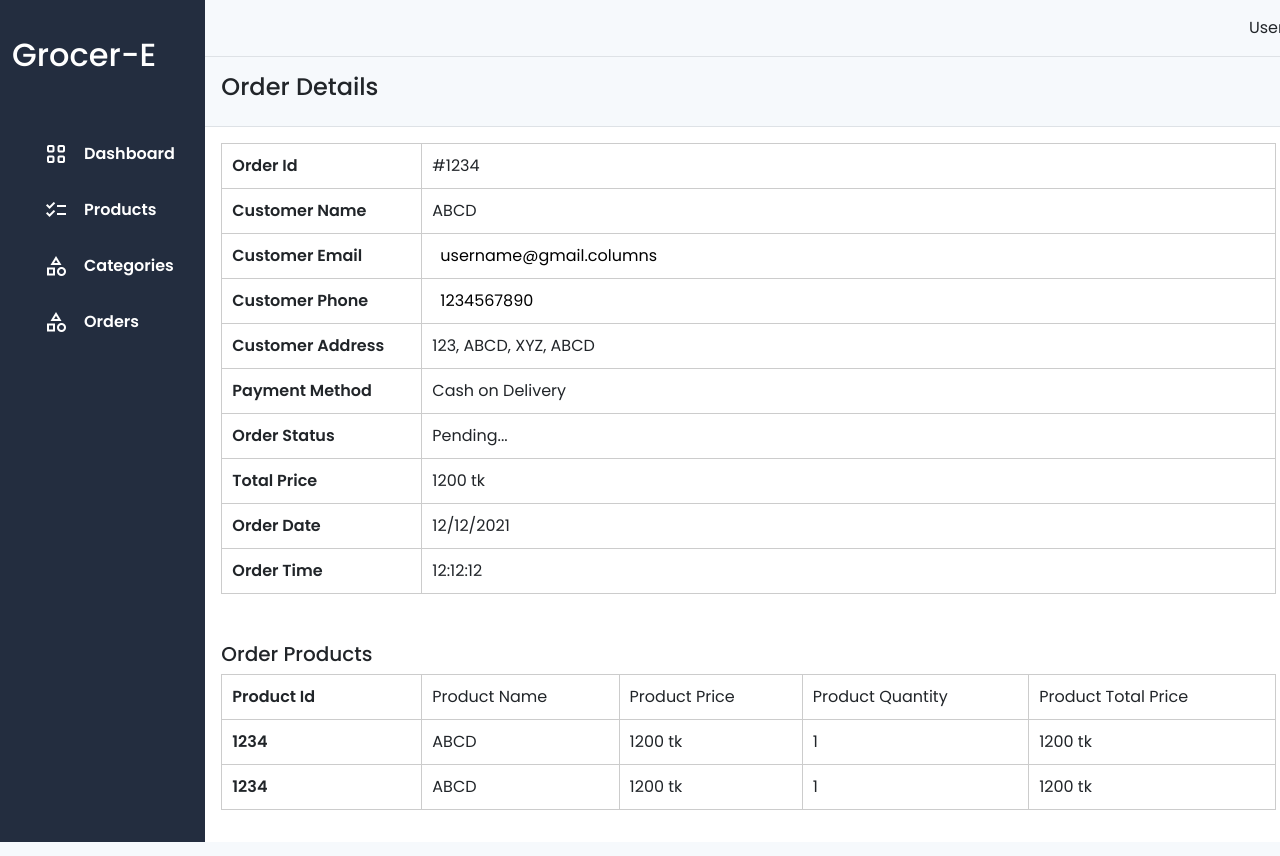
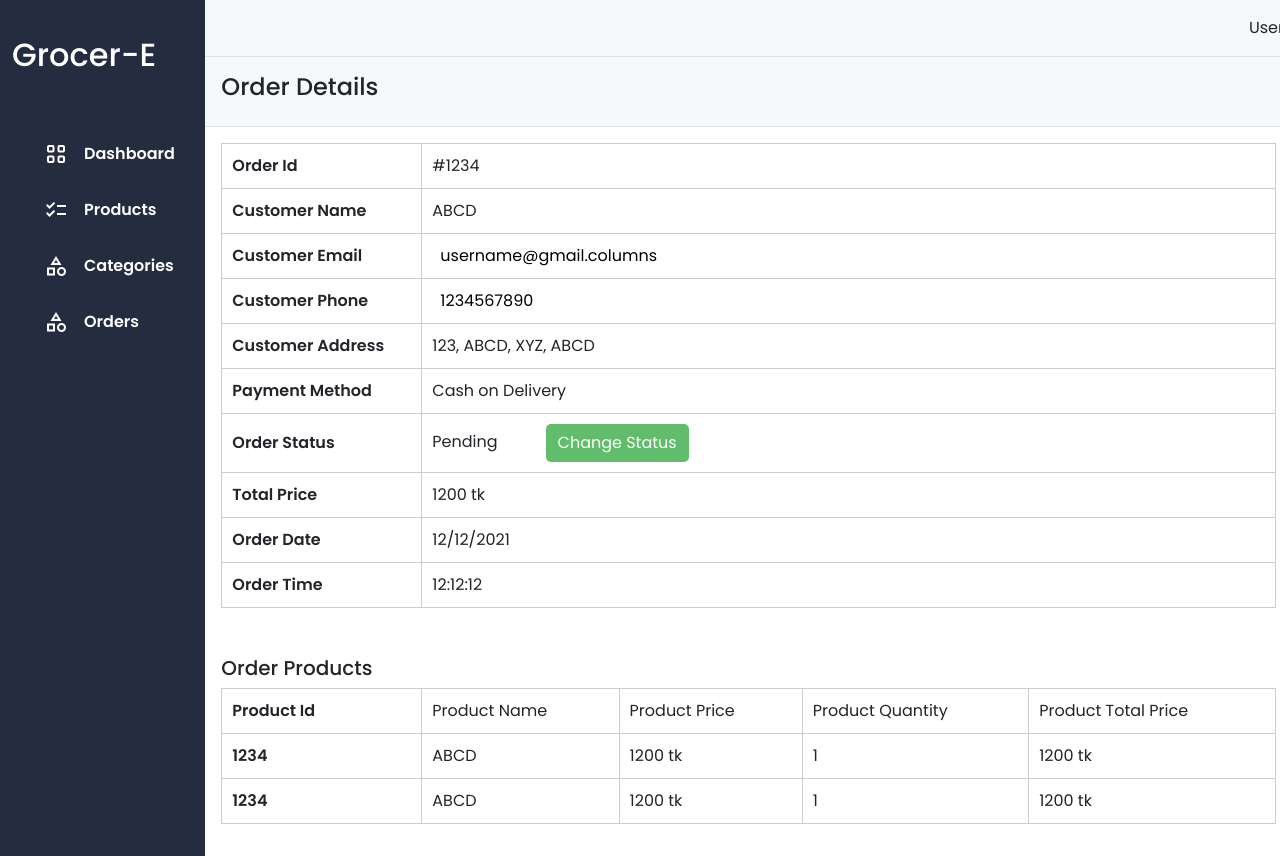
Before and after one commit to thdihan/Grocer-E, a React (Vite) app in the folder client/: page /admin/orders/singleOrder in a window 1280 px wide. Shown: the top 856 px of the page. Built offline with nearby package versions, Linux system fonts and the light colour scheme.

Commit message:
Order Status Change

```diff
--- a/client/src/Components/Seller/Pages/SellerSingleOrder.jsx
+++ b/client/src/Components/Seller/Pages/SellerSingleOrder.jsx
@@ -1,6 +1,23 @@
+import { useState } from "react";
 import classes from "../../../Style/Seller/SellerSingleOrder.module.css";
+import bootstrap from "bootstrap/dist/js/bootstrap.bundle.min.js";
+const SellerSingleOrder = () => {
+    const [orderStatus, setOrderStatus] = useState("Pending");
 
-const SellerSingleOrder = () => {
+    const updateStatus = (e) => {
+        // Close the modal here
+        const modal = document.getElementById("exampleModal");
+        const modalInstance = bootstrap.Modal.getInstance(modal);
+        modalInstance.hide();
+
+        // Clear the modal backdrop overlay
+        const modalBackdrop = document.querySelector(".modal-backdrop");
+        if (modalBackdrop) {
+            modalBackdrop.remove();
+        }
+
+        // [Todo] : Update the order status here
+    };
     return (
         <div className={`${classes["SellerSingleOrder"]}`}>
             <div className="px-3 py-3 border-bottom d-flex justify-content-between align-items-center">
@@ -44,7 +61,17 @@ const SellerSingleOrder = () => {
                     </tr>
                     <tr>
                         <td>Order Status</td>
-                        <td>Pending...</td>
+                        <td className="">
+                            {orderStatus}
+                            <button
+                                type="button"
+                                className="btn ms-5"
+                                data-bs-toggle="modal"
+                                data-bs-target="#exampleModal"
+                            >
+                                Change Status
+                            </button>
+                        </td>
                     </tr>
                     <tr>
                         <td>Total Price</td>
@@ -87,6 +114,68 @@ const SellerSingleOrder = () => {
                     </tr>
                 </table>
             </div>
+
+            <div
+                className="modal fade"
+                id="exampleModal"
+                tabIndex="-1"
+                aria-labelledby="exampleModalLabel"
+                aria-hidden="true"
+            >
+                <div className="modal-dialog modal-dialog-centered">
+                    <div className="modal-content">
+                        <div className="modal-header">
+                            <h1
+                                className="modal-title fs-5"
+                                id="exampleModalLabel"
+                            >
+                                Modal title
+                            </h1>
+                            <button
+                                type="button"
+                                className="btn-close"
+                                data-bs-dismiss="modal"
+                                aria-label="Close"
+                            ></button>
+                        </div>
+                        <div className="modal-body">
+                            <form>
+                                <select
+                                    name="status"
+                                    id=""
+                                    value={orderStatus}
+                                    onChange={(e) =>
+                                        setOrderStatus(e.target.value)
+                                    }
+                                >
+                                    <option value="Pending">Pending</option>
+                                    <option value="Processing">
+                                        Processing
+                                    </option>
+                                    <option value="Delivered">Delivered</option>
+                                    <option value="Cancelled">Cancelled</option>
+                                </select>
+                            </form>
+                        </div>
+                        <div className="modal-footer">
+                            <button
+                                type="button"
+                                className="btn btn-secondary"
+                                data-bs-dismiss="modal"
+                            >
+                                Close
+                            </button>
+                            <button
+                                onClick={updateStatus}
+                                type="submit"
+                                className="btn btn-primary"
+                            >
+                                Update Status
+                            </button>
+                        </div>
+                    </div>
+                </div>
+            </div>
         </div>
     );
 };
--- a/client/src/Style/Seller/SellerSingleOrder.module.css
+++ b/client/src/Style/Seller/SellerSingleOrder.module.css
@@ -6,3 +6,16 @@
     font-weight: 600;
     width: 200px;
 }
+
+.SellerSingleOrder table tr td button {
+    padding: 5px 10px;
+    border-radius: 5px;
+    border: 2px solid var(--green-primary);
+    background-color: var(--green-primary);
+    color: white;
+    cursor: pointer;
+    transition: 0.2s;
+}
+.SellerSingleOrder table tr td button:hover {
+    border: 2px solid var(--green-primary);
+}
```
